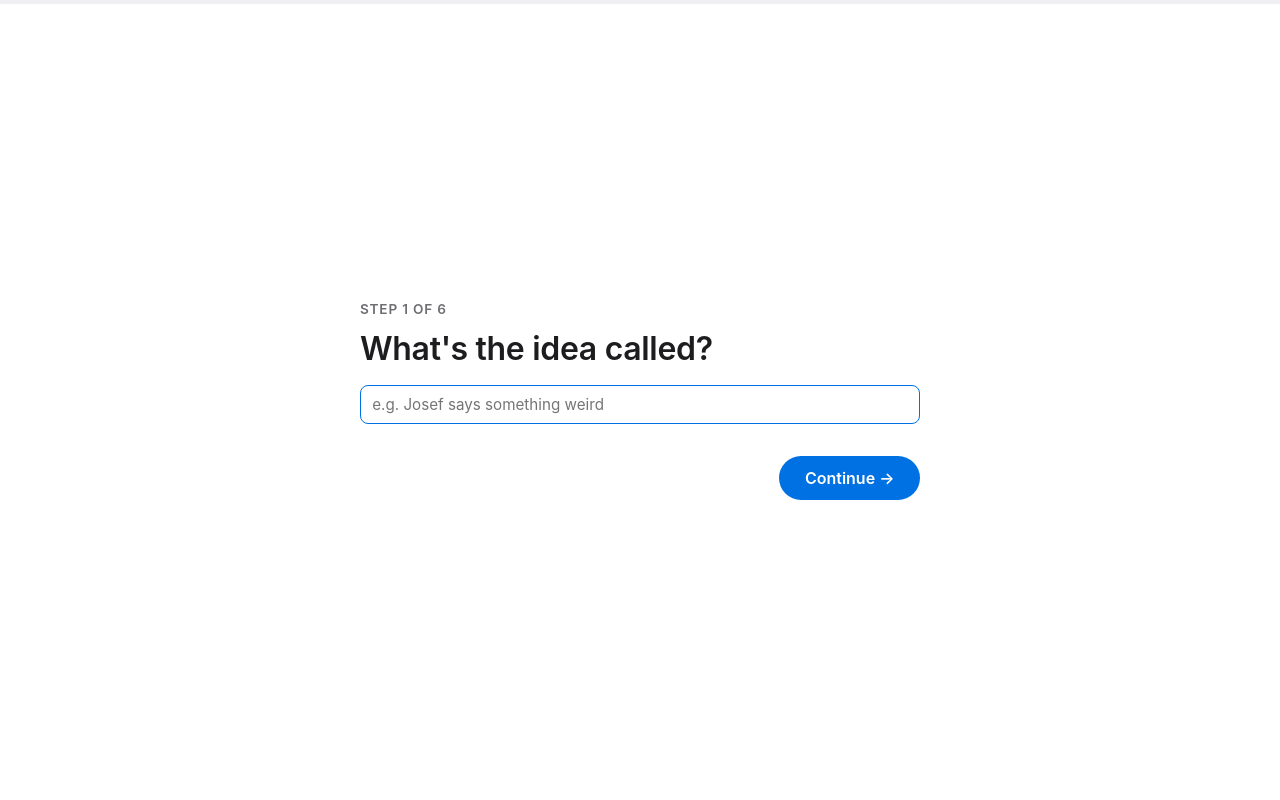
After one commit to neinkob12/ai, a Flask app: page /submit in a window 1280 px wide. The commit adds this page. Run offline with Flask 3, Linux system fonts and the light colour scheme.

Commit message:
Add idea submission form and per-shot style override
New /submit route: a Tally-style one-question-at-a-time flow (title, vibe/
description, characters, setting, optional style override, review) that
creates a shot in config/shots.json without touching generation state.
This is the first step toward a more general prompt-authoring layer, not
just the Else/PS2 preset: shots can now optionally carry their own "style"
string that overrides the house ART_STYLE_BLOCK in pipeline.build_video_prompt,
so a future idea isn't locked into the PS2 look. Shots without a style key
behave exactly as before.

Also adds a Style override field to the shot detail page, and a link to
the submission form from the shot list.

Co-Authored-By: Claude Sonnet 5 <noreply@anthropic.com>
Claude-Session: https://claude.ai/code/session_01XrNmV4MD9shFHTRGyczyxZ

```diff
--- a/app.py
+++ b/app.py
@@ -101,6 +101,12 @@ def update_in_else(shot_id):
     return redirect(url_for("shot_detail", shot_id=shot_id))
 
 
+@app.route("/shot/<shot_id>/style", methods=["POST"])
+def update_style(shot_id):
+    store.update_shot_style(shot_id, request.form.get("style", "").strip())
+    return redirect(url_for("shot_detail", shot_id=shot_id))
+
+
 @app.route("/shot/<shot_id>/unlock", methods=["POST"])
 def unlock(shot_id):
     store.unlock_shot(shot_id)
@@ -197,7 +203,7 @@ def delete_voice_take(shot_id, version):
 def generate_video_route(shot_id):
     data = store.get_shot_state(shot_id)
     shot, state = data["shot"], data["state"]
-    prompt = pipeline.build_video_prompt(state["working_prompt"])
+    prompt = pipeline.build_video_prompt(state["working_prompt"], shot.get("style"))
 
     image_url = None
     if shot.get("in_else"):
@@ -280,6 +286,28 @@ def lock(shot_id):
     return redirect(url_for("shot_detail", shot_id=shot_id))
 
 
+@app.route("/submit", methods=["GET", "POST"])
+def submit():
+    if request.method == "POST":
+        title = request.form.get("title", "").strip()
+        visual_prompt = request.form.get("visual_prompt", "").strip()
+        characters = request.form.getlist("characters")
+        in_else = "in_else" in request.form
+        style = request.form.get("style", "").strip() or None
+
+        if not title or not visual_prompt:
+            flash("Give it a title and a description before submitting.")
+            return redirect(url_for("submit"))
+
+        shot_id = store.create_shot(
+            title, visual_prompt=visual_prompt, characters=characters,
+            in_else=in_else, style=style,
+        )
+        return render_template("submit_thanks.html", shot_id=shot_id, title=title)
+
+    return render_template("submit.html", characters=store.load_characters())
+
+
 @app.route("/media/<path:filepath>")
 def media(filepath):
     return send_from_directory(OUTPUT_DIR, filepath)
--- a/pipeline.py
+++ b/pipeline.py
@@ -26,9 +26,9 @@ if FAL_KEY:
     os.environ.setdefault("FAL_KEY", FAL_KEY)
 
 
-def build_video_prompt(visual_prompt: str) -> str:
-    """Prepends the fixed PS2-style block. Shots only carry the scene-specific part."""
-    return f"{ART_STYLE_BLOCK} {visual_prompt}".strip()
+def build_video_prompt(visual_prompt: str, style: str | None = None) -> str:
+    """Prepends the house PS2-style block, or a per-shot style override if given."""
+    return f"{style or ART_STYLE_BLOCK} {visual_prompt}".strip()
 
 
 def generate_voice(text: str, voice_id: str, out_path: str,
--- a/static/style.css
+++ b/static/style.css
@@ -211,3 +211,131 @@ select:disabled { color: var(--text-secondary); background: #f0f0f2; }
   margin: 0 0 1rem;
 }
 .flash li + li { margin-top: 0.3rem; }
+
+a.btn { display: inline-block; text-decoration: none; }
+a.btn:hover { text-decoration: none; }
+
+/* Submission form, Tally-style one-question-at-a-time flow */
+.submit-body {
+  background: #ffffff;
+  padding: 0;
+  margin: 0;
+}
+
+.submit-progress {
+  position: fixed;
+  top: 0; left: 0; right: 0;
+  height: 4px;
+  background: #f0f0f2;
+  z-index: 10;
+}
+.submit-progress-bar {
+  height: 100%;
+  background: var(--accent);
+  width: 0%;
+  transition: width 0.3s ease;
+}
+
+.submit-form { min-height: 100vh; }
+
+.submit-step {
+  display: none;
+  min-height: 100vh;
+  align-items: center;
+  justify-content: center;
+  padding: 4rem 1.5rem;
+}
+.submit-step.is-active { display: flex; }
+
+.submit-step-inner { max-width: 560px; width: 100%; }
+
+.submit-eyebrow {
+  color: var(--text-secondary);
+  font-size: 0.85rem;
+  font-weight: 600;
+  text-transform: uppercase;
+  letter-spacing: 0.06em;
+  margin: 0 0 0.6rem;
+}
+
+.submit-question {
+  font-size: 2rem;
+  font-weight: 600;
+  letter-spacing: -0.01em;
+  margin: 0 0 1rem;
+  line-height: 1.25;
+}
+
+.submit-hint { color: var(--text-secondary); font-size: 0.95rem; margin: 0 0 1.2rem; }
+
+.submit-input {
+  width: 100%;
+  font-size: 1.1rem;
+  padding: 0.9rem 0;
+  border: none;
+  border-bottom: 2px solid var(--border);
+  background: transparent;
+  font-family: inherit;
+  color: var(--text);
+}
+.submit-input:focus { outline: none; border-bottom-color: var(--accent); }
+
+.submit-textarea {
+  border: 2px solid var(--border);
+  border-radius: var(--radius);
+  padding: 0.9rem 1rem;
+  resize: vertical;
+}
+.submit-textarea:focus { border-color: var(--accent); border-bottom-color: var(--accent); }
+
+.submit-checkbox-grid {
+  display: grid;
+  grid-template-columns: repeat(auto-fill, minmax(140px, 1fr));
+  gap: 0.7rem;
+  margin-top: 0.5rem;
+}
+.submit-checkbox-card, .submit-toggle-card {
+  display: flex;
+  align-items: center;
+  gap: 0.6rem;
+  border: 2px solid var(--border);
+  border-radius: var(--radius-sm);
+  padding: 0.8rem 1rem;
+  cursor: pointer;
+  font-size: 0.95rem;
+  transition: border-color 0.15s ease, background 0.15s ease;
+}
+.submit-checkbox-card:has(input:checked),
+.submit-toggle-card:has(input:checked) {
+  border-color: var(--accent);
+  background: #eef6ff;
+}
+.submit-checkbox-card input, .submit-toggle-card input { accent-color: var(--accent); }
+
+.submit-nav {
+  display: flex;
+  justify-content: space-between;
+  align-items: center;
+  margin-top: 2rem;
+  gap: 1rem;
+}
+.submit-next, .submit-submit {
+  background: var(--accent);
+  color: white;
+  border: none;
+  border-radius: 999px;
+  padding: 0.75rem 1.6rem;
+  font-size: 1rem;
+  font-weight: 600;
+  cursor: pointer;
+  margin-left: auto;
+}
+.submit-next:hover, .submit-submit:hover { background: var(--accent-hover); }
+.submit-back {
+  background: none;
+  border: none;
+  color: var(--text-secondary);
+  font-size: 0.95rem;
+  cursor: pointer;
+  padding: 0.75rem 0;
+}
--- /dev/null
+++ b/templates/submit.html
@@ -0,0 +1,151 @@
+<!doctype html>
+<html>
+<head>
+  <meta charset="utf-8">
+  <title>Submit a clip idea</title>
+  <link rel="stylesheet" href="{{ url_for('static', filename='style.css') }}">
+</head>
+<body class="submit-body">
+  <div class="submit-progress"><div class="submit-progress-bar" id="progressBar"></div></div>
+
+  {% with messages = get_flashed_messages() %}
+    {% if messages %}
+      <ul class="flash" style="position:fixed; top:1.5rem; left:50%; transform:translateX(-50%); z-index:20;">
+        {% for m in messages %}<li>{{ m }}</li>{% endfor %}
+      </ul>
+    {% endif %}
+  {% endwith %}
+
+  <form method="post" action="{{ url_for('submit') }}" class="submit-form" id="submitForm">
+
+    <div class="submit-step is-active" data-step="0">
+      <div class="submit-step-inner">
+        <p class="submit-eyebrow">Step 1 of 6</p>
+        <h1 class="submit-question">What's the idea called?</h1>
+        <input type="text" name="title" class="submit-input" placeholder="e.g. Josef says something weird" required autofocus>
+        <div class="submit-nav">
+          <span></span>
+          <button type="button" class="submit-next">Continue &rarr;</button>
+        </div>
+      </div>
+    </div>
+
+    <div class="submit-step" data-step="1">
+      <div class="submit-step-inner">
+        <p class="submit-eyebrow">Step 2 of 6</p>
+        <h1 class="submit-question">What happens? Set the vibe.</h1>
+        <p class="submit-hint">Describe the scene in plain language, no need to write a polished prompt.</p>
+        <textarea name="visual_prompt" class="submit-input submit-textarea" rows="4"
+                  placeholder="e.g. Everyone's dead silent, staring at their phones, faint music in the background" required></textarea>
+        <div class="submit-nav">
+          <button type="button" class="submit-back">&larr; Back</button>
+          <button type="button" class="submit-next">Continue &rarr;</button>
+        </div>
+      </div>
+    </div>
+
+    <div class="submit-step" data-step="2">
+      <div class="submit-step-inner">
+        <p class="submit-eyebrow">Step 3 of 6</p>
+        <h1 class="submit-question">Who's in it?</h1>
+        <p class="submit-hint">Leave it blank if you're not sure yet.</p>
+        <div class="submit-checkbox-grid">
+          {% for cid, c in characters.items() %}
+          <label class="submit-checkbox-card">
+            <input type="checkbox" name="characters" value="{{ cid }}">
+            {{ c.display_name }}
+          </label>
+          {% endfor %}
+        </div>
+        <div class="submit-nav">
+          <button type="button" class="submit-back">&larr; Back</button>
+          <button type="button" class="submit-next">Continue &rarr;</button>
+        </div>
+      </div>
+    </div>
+
+    <div class="submit-step" data-step="3">
+      <div class="submit-step-inner">
+        <p class="submit-eyebrow">Step 4 of 6</p>
+        <h1 class="submit-question">Where's it set?</h1>
+        <label class="submit-toggle-card">
+          <input type="checkbox" name="in_else" value="1" checked>
+          In die Else
+        </label>
+        <p class="submit-hint">Other locations aren't wired up yet, this is the only setting for now.</p>
+        <div class="submit-nav">
+          <button type="button" class="submit-back">&larr; Back</button>
+          <button type="button" class="submit-next">Continue &rarr;</button>
+        </div>
+      </div>
+    </div>
+
+    <div class="submit-step" data-step="4">
+      <div class="submit-step-inner">
+        <p class="submit-eyebrow">Step 5 of 6</p>
+        <h1 class="submit-question">Any style override?</h1>
+        <p class="submit-hint">Leave this blank to use the house PS2 style. Only fill it in if this specific idea needs a different visual style entirely.</p>
+        <input type="text" name="style" class="submit-input" placeholder="Optional, leave blank for the default look">
+        <div class="submit-nav">
+          <button type="button" class="submit-back">&larr; Back</button>
+          <button type="button" class="submit-next">Continue &rarr;</button>
+        </div>
+      </div>
+    </div>
+
+    <div class="submit-step" data-step="5">
+      <div class="submit-step-inner">
+        <p class="submit-eyebrow">Step 6 of 6</p>
+        <h1 class="submit-question">Ready to send it in?</h1>
+        <p class="submit-hint">It'll show up in the review queue. Nothing gets generated yet, that happens later in the full editor.</p>
+        <div class="submit-nav">
+          <button type="button" class="submit-back">&larr; Back</button>
+          <button type="submit" class="submit-submit">Submit idea</button>
+        </div>
+      </div>
+    </div>
+
+  </form>
+
+  <script>
+    (function () {
+      var steps = Array.prototype.slice.call(document.querySelectorAll('.submit-step'));
+      var progressBar = document.getElementById('progressBar');
+      var current = 0;
+
+      function show(index) {
+        steps.forEach(function (step, i) {
+          step.classList.toggle('is-active', i === index);
+        });
+        progressBar.style.width = (index / (steps.length - 1) * 100) + '%';
+        current = index;
+        var focusable = steps[index].querySelector('input, textarea');
+        if (focusable) focusable.focus();
+      }
+
+      function currentStepValid() {
+        var inputs = steps[current].querySelectorAll('input[required], textarea[required]');
+        for (var i = 0; i < inputs.length; i++) {
+          if (!inputs[i].reportValidity()) return false;
+        }
+        return true;
+      }
+
+      document.querySelectorAll('.submit-next').forEach(function (btn) {
+        btn.addEventListener('click', function () {
+          if (!currentStepValid()) return;
+          if (current < steps.length - 1) show(current + 1);
+        });
+      });
+
+      document.querySelectorAll('.submit-back').forEach(function (btn) {
+        btn.addEventListener('click', function () {
+          if (current > 0) show(current - 1);
+        });
+      });
+
+      show(0);
+    })();
+  </script>
+</body>
+</html>
```
Also changed, not shown: store.py (+23 -6 lines), templates/index.html (+7 -2 lines), templates/shot.html (+8 -0 lines), templates/submit_thanks.html (added, +21 -0 lines).
